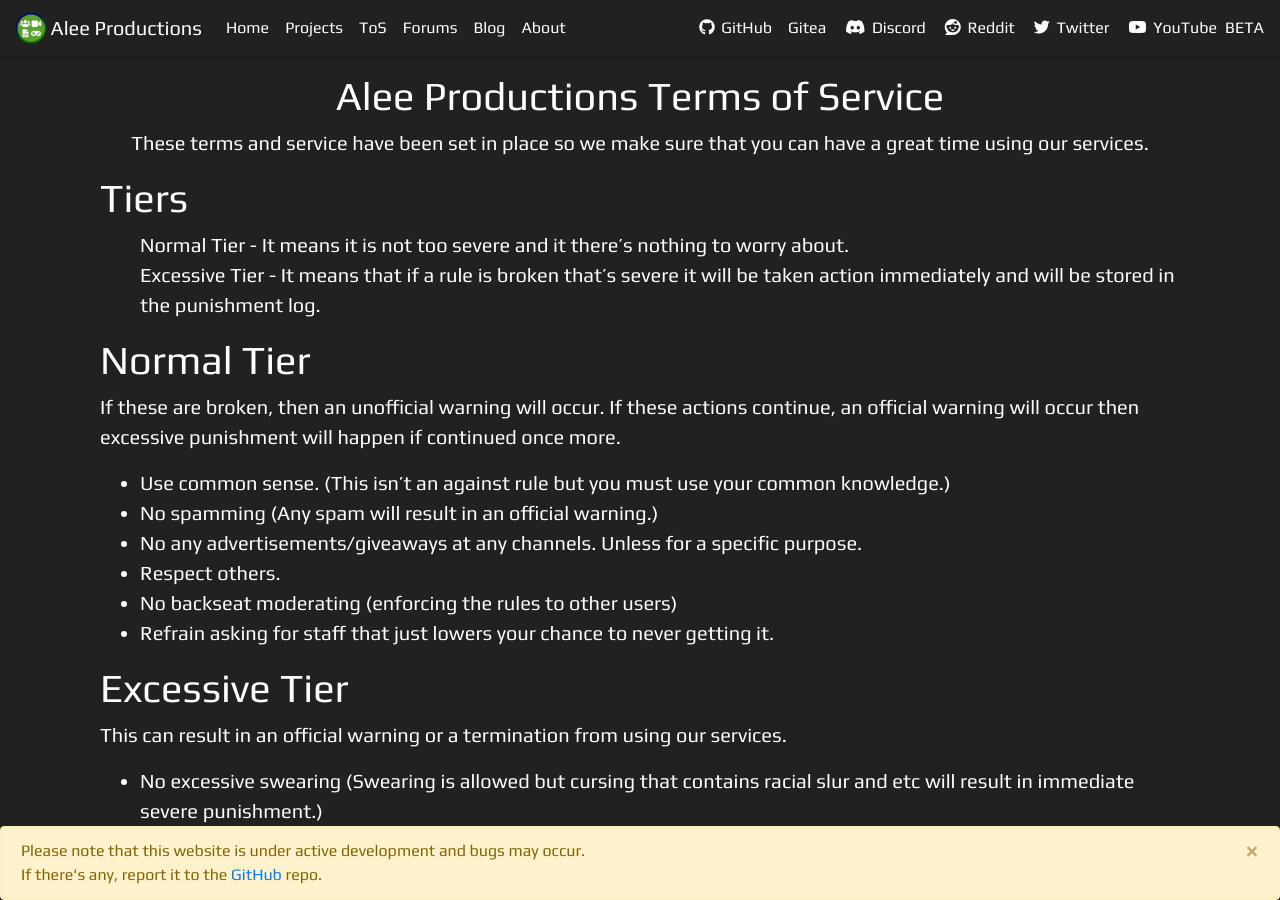
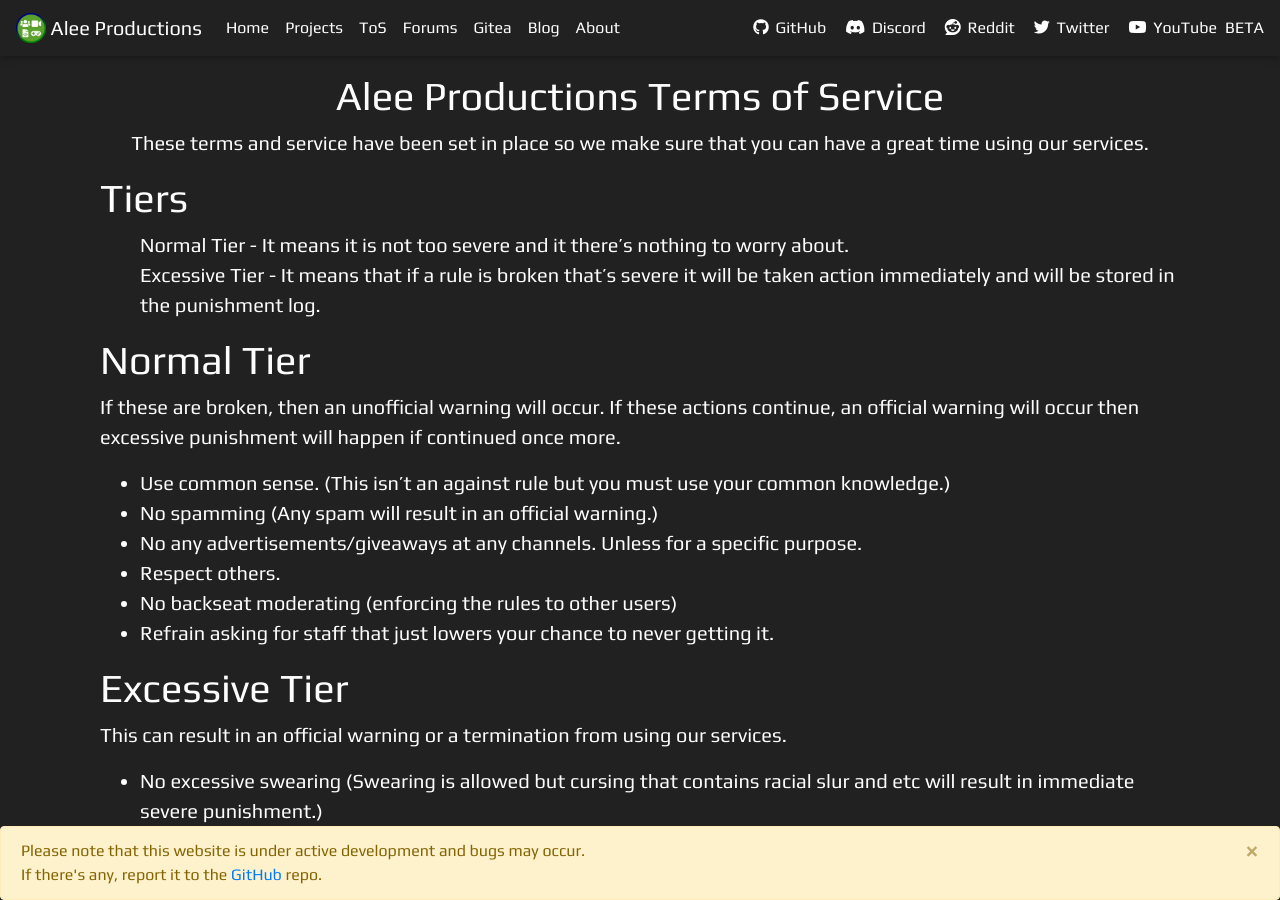
Before and after one commit to alee14-projects/website, a Jekyll site: the page built from tos.html, in a window 1280 px wide and 900 px high. Built offline with Jekyll 4.4.1, drawn with Linux system fonts in a browser that asks for light colours; nearby versions of some CDN libraries.

Commit message:
fix navbar

```diff
--- a/_includes/navbar.html
+++ b/_includes/navbar.html
@@ -9,7 +9,7 @@
     <div class="collapse navbar-collapse" id="navbarNav">
         <ul class="navbar-nav mr-auto">
             <li class="nav-item">
-                <a class="nav-link " href="/">Home</a>
+                <a class="nav-link animsition-link" href="/">Home</a>
             </li>
             <li class="nav-item">
                 <a class="nav-link animsition-link" href="/projects">Projects</a>
@@ -19,6 +19,9 @@
             </li>
             <li class="nav-item">
                 <a class="nav-link animsition-link" href="https://forums.alee-productions.xyz">Forums</a>
+            </li>
+            <li class="nav-item">
+                <a class="nav-link animsition-link" href="https://git.alee-productions.xyz">Gitea</a>
             </li>
             <li class="nav-item">
                 <a class="nav-link animsition-link" href="/blog">Blog</a>
@@ -31,11 +34,6 @@
             <li class="nav-item">
                 <a class="nav-link animsition-link" href="https://github.com/aleeproductions">
                     <i class="fab fa-github"></i> GitHub
-                </a>
-            </li>
-            <li class="nav-item">
-                <a class="nav-link animsition-link" href="https://git.alee-productions.xyz">
-                    <!-- <i class="fab fa-gitea"></i> --> Gitea
                 </a>
             </li>
             <li class="nav-item">
--- a/tos.html
+++ b/tos.html
@@ -9,7 +9,7 @@ permalink: /tos
             font-size: 15pt;
         }
     </style>
-
+<!-- TODO: Add legal stuff -->
 <div id="top"></div>
 <div class="animsition">
     <h1 class="text-center display-5 mt-3">Alee Productions Terms of Service</h1>
```
